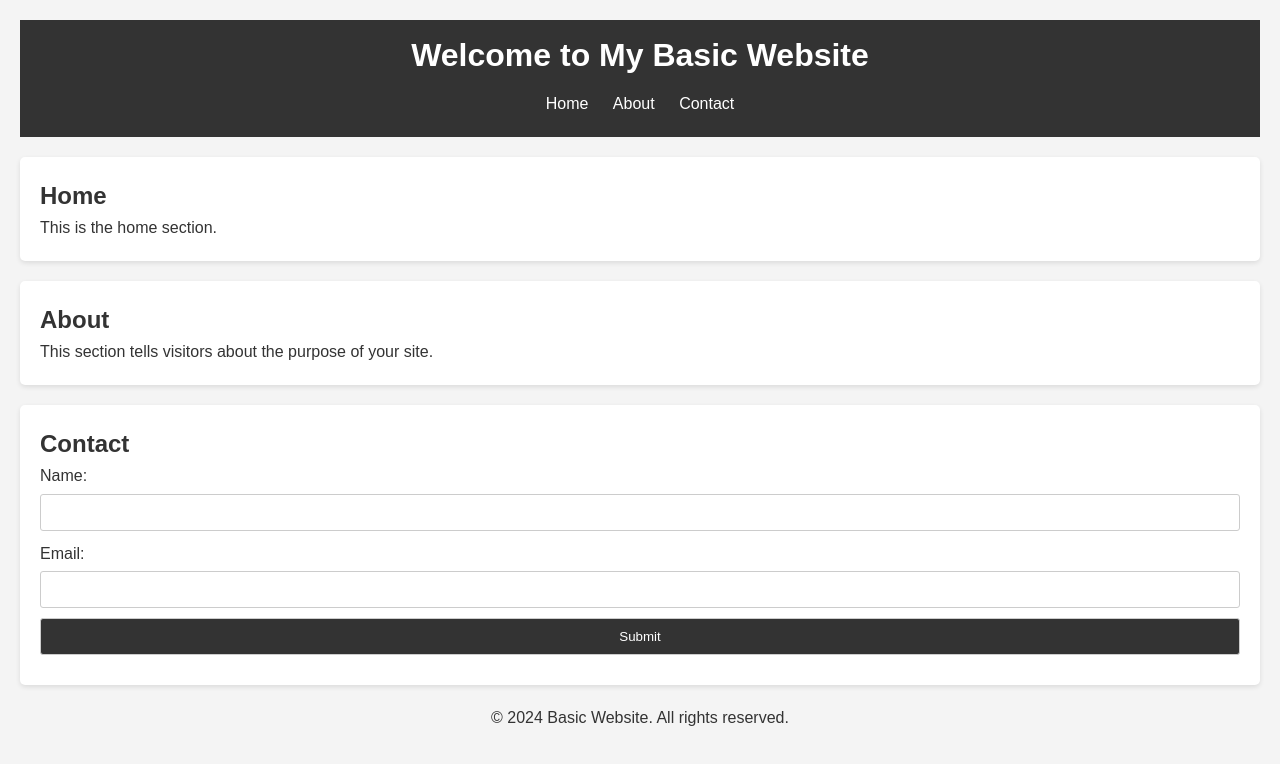
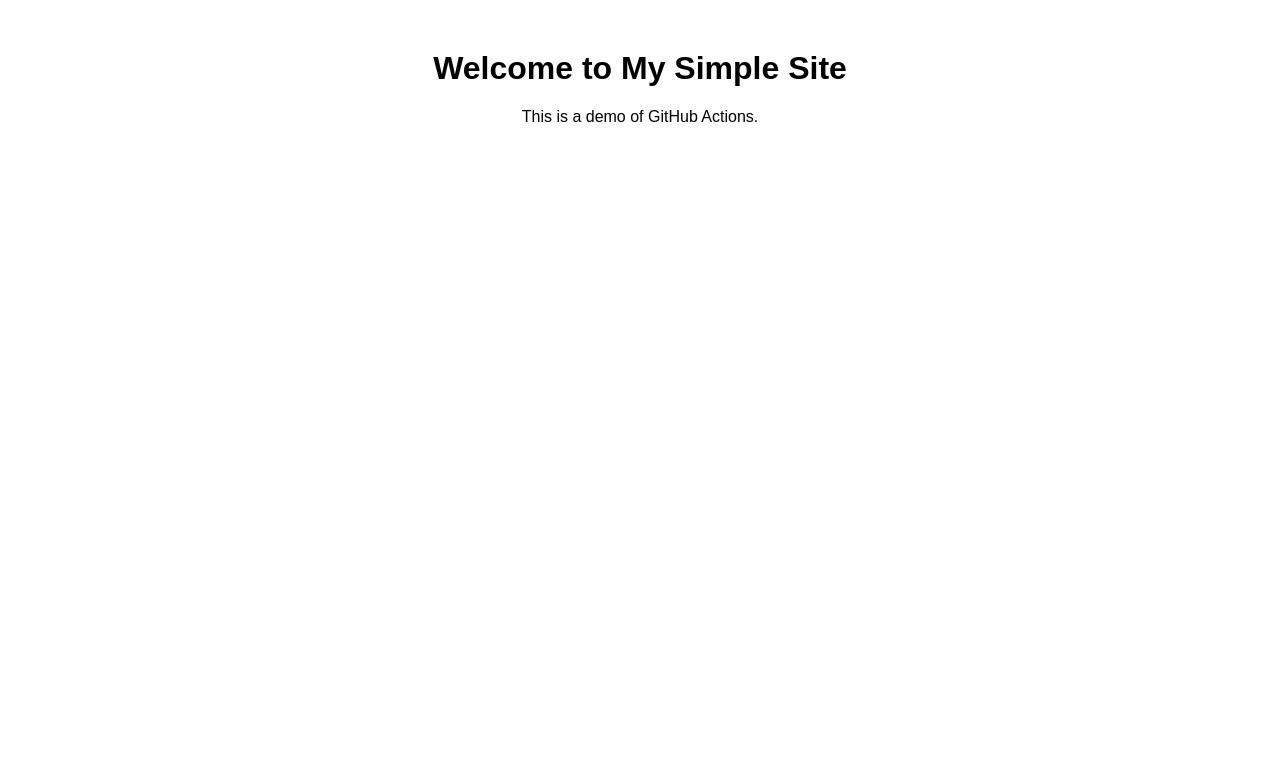
Before and after one commit to Rowanbiets/Prototype-Deployment, a website: page index.html in a window 1280 px wide. Drawn offline with Linux system fonts and the light colour scheme.

Commit message:
deploy: 51fbf3d7ed6fb8bdf1ded7789d2c390448d3c440

```diff
--- a/index.html
+++ b/index.html
@@ -1,53 +1,13 @@
 <!DOCTYPE html>
 <html lang="en">
 <head>
-  <meta charset="UTF-8">
-  <meta name="viewport" content="width=device-width, initial-scale=1.0">
-  <title>Basic Website</title>
-  <link rel="stylesheet" href="style.css">
+    <meta charset="UTF-8">
+    <meta name="viewport" content="width=device-width, initial-scale=1.0">
+    <title>My Simple Site</title>
+    <link rel="stylesheet" href="style.css">
 </head>
 <body>
-  <header>
-    <h1>Welcome to My Basic Website</h1>
-    <nav>
-      <ul>
-        <li><a href="#home">Home</a></li>
-        <li><a href="#about">About</a></li>
-        <li><a href="#contact">Contact</a></li>
-      </ul>
-    </nav>
-  </header>
-
-  <main>
-    <section id="home">
-      <h2>Home</h2>
-      <p>This is the home section.</p>
-    </section>
-
-    <section id="about">
-      <h2>About</h2>
-      <p>This section tells visitors about the purpose of your site.</p>
-    </section>
-
-    <section id="contact">
-      <h2>Contact</h2>
-      <form id="contactForm">
-        <label for="name">Name:</label>
-        <input type="text" id="name" name="name" required>
-
-        <label for="email">Email:</label>
-        <input type="email" id="email" name="email" required>
-
-        <button type="submit">Submit</button>
-      </form>
-      <p id="formMessage"></p>
-    </section>
-  </main>
-
-  <footer>
-    <p>&copy; 2024 Basic Website. All rights reserved.</p>
-  </footer>
-
-  <script src="script.js"></script>
+    <h1>Welcome to My Simple Site</h1>
+    <p>This is a demo of GitHub Actions.</p>
 </body>
 </html>
--- a/script.js
+++ /dev/null
@@ -1,7 +0,0 @@
-document.getElementById("contactForm").addEventListener("submit", function (e) {
-    e.preventDefault(); // Voorkom dat de pagina herlaadt
-    const name = document.getElementById("name").value;
-    const message = `Thank you, ${name}, for reaching out!`;
-    document.getElementById("formMessage").innerText = message;
-    this.reset(); // Reset het formulier
-  });
--- a/style.css
+++ b/style.css
@@ -1,79 +1,5 @@
-/* Basic Reset */
-body, h1, h2, p, ul, li, input, button {
-    margin: 0;
-    padding: 0;
-    box-sizing: border-box;
-  }
-
-  body {
+body {
     font-family: Arial, sans-serif;
-    line-height: 1.6;
-    color: #333;
-    background-color: #f4f4f4;
-    padding: 20px;
-  }
-
-  /* Header */
-  header {
-    background: #333;
-    color: #fff;
-    padding: 10px 20px;
     text-align: center;
-  }
-
-  header nav ul {
-    list-style: none;
-    padding: 10px;
-  }
-
-  header nav ul li {
-    display: inline;
-    margin: 0 10px;
-  }
-
-  header nav ul li a {
-    color: #fff;
-    text-decoration: none;
-  }
-
-  /* Sections */
-  section {
-    background: #fff;
-    margin: 20px 0;
-    padding: 20px;
-    border-radius: 5px;
-    box-shadow: 0 2px 5px rgba(0, 0, 0, 0.1);
-  }
-
-  /* Form */
-  form {
-    display: flex;
-    flex-direction: column;
-  }
-
-  form label {
-    margin-bottom: 5px;
-  }
-
-  form input, form button {
-    margin-bottom: 10px;
-    padding: 10px;
-    border: 1px solid #ccc;
-    border-radius: 3px;
-  }
-
-  form button {
-    background: #333;
-    color: #fff;
-    cursor: pointer;
-  }
-
-  form button:hover {
-    background: #555;
-  }
-
-  /* Footer */
-  footer {
-    text-align: center;
-    margin-top: 20px;
-  }
+    margin-top: 50px;
+}
```
Also changed, not shown: package.json (added, +13 -0 lines), .github/workflows/ci-cd.yml (deleted), 1 other file.
